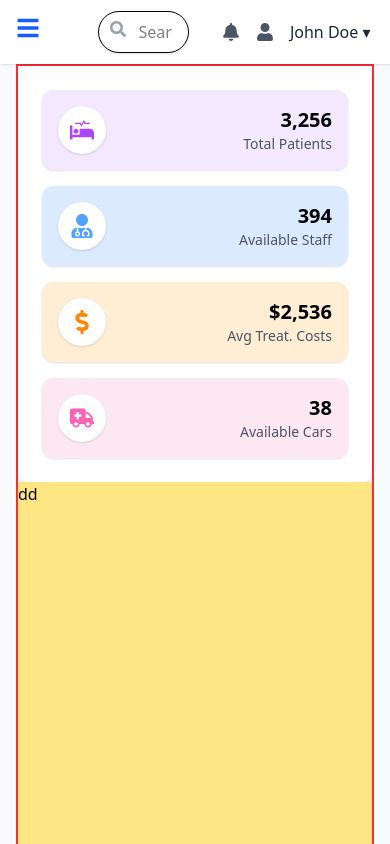
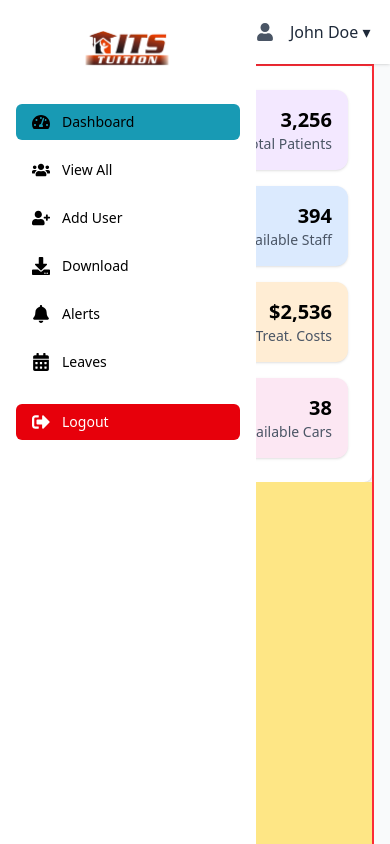
Before and after one commit to MUDLIARADITYA/tryidolerp, a React (Vite) app: page /dashboard in a window 390 px wide. Shown: the top 844 px of the page. Built offline with nearby package versions, Linux system fonts and the light colour scheme.

Commit message:
css in sidebar

```diff
--- a/src/Component/Sidebar.jsx
+++ b/src/Component/Sidebar.jsx
@@ -1,5 +1,5 @@
 import React, { useState, useRef, useEffect } from "react";
-import { Link } from "react-router-dom";
+import { Link, useLocation } from "react-router-dom";
 import {
   FaTachometerAlt,
   FaUsers,
@@ -12,8 +12,9 @@ import {
 } from "react-icons/fa";
 
 const Sidebar = () => {
-  const [isOpen, setIsOpen] = useState(false); // Track sidebar visibility on mobile
+  const [isOpen, setIsOpen] = useState(false);
   const sidebarRef = useRef();
+  const location = useLocation();
 
   const navItems = [
     { name: "Dashboard", icon: <FaTachometerAlt />, route: "/dashboard" },
@@ -24,14 +25,9 @@ const Sidebar = () => {
     { name: "Leaves", icon: <FaCalendarAlt />, route: "/leaves" },
   ];
 
-  // Close sidebar when clicking outside (mobile only)
   useEffect(() => {
     const handleClickOutside = (event) => {
-      if (
-        isOpen &&
-        sidebarRef.current &&
-        !sidebarRef.current.contains(event.target)
-      ) {
+      if (isOpen && sidebarRef.current && !sidebarRef.current.contains(event.target)) {
         setIsOpen(false);
       }
     };
@@ -42,75 +38,60 @@ const Sidebar = () => {
 
   return (
     <>
-      {/* Hamburger Icon for Mobile */}
+      {/* Hamburger for Mobile */}
       <div
         className="md:hidden absolute top-4 left-4 cursor-pointer z-50"
-        onClick={() => setIsOpen(!isOpen)} // Toggle open/close
+        onClick={() => setIsOpen(!isOpen)}
       >
-        <FaBars className="text-2xl text-blue-600" />
+        <FaBars className="text-2xl text-[#05445e]" />
       </div>
 
       {/* Sidebar */}
       <div
         ref={sidebarRef}
-        className={`h-screen fixed top-0 left-0 bg-white p-4 z-50 transition-all duration-300 ease-in-out
-          ${isOpen ? "w-64" : "w-16"} // Adjusted width for collapsed state
-          md:w-64 md:block ${isOpen ? "opacity-100" : "opacity-0"} md:opacity-100`} // Adjust opacity for collapse
+        className={`h-screen fixed top-0 left-0 bg-[#ffffff] p-4 z-50 transition-all duration-300 ease-in-out
+        ${isOpen ? "w-64" : "w-64"} md:w-64 md:block`}
       >
         {/* Logo */}
-        <div className="bg-white rounded-md p-3 mb-6 flex items-center justify-center h-16">
+        <div className="rounded-md p-3 mb-6 flex items-center justify-center h-16">
           <img src="img/logo.png" alt="Logo" className="max-h-full" />
         </div>
 
         {/* Navigation */}
-        <nav className="flex flex-col gap-3">
-          {navItems.map(({ name, icon, route }) => (
-            <Link
-              to={route}
-              key={name}
-              className={`flex items-center gap-3 px-4 py-2 rounded-md ${
-                name === "Dashboard"
-                  ? "bg-blue-600 text-white"
-                  : "bg-gray-200 hover:bg-gray-300"
-              } transition`}
-            >
-              <span className="text-lg">{icon}</span>
-              {/* Show text only when sidebar is open */}
-              <span
-                className={`text-sm font-medium transition-opacity ${
-                  isOpen ? "opacity-100" : "opacity-0"
-                }`}
+        <nav className="flex flex-col gap-3 text-black">
+          {navItems.map(({ name, icon, route }) => {
+            const isActive = location.pathname === route;
+            return (
+              <Link
+                to={route}
+                key={name}
+                className={`flex items-center gap-3 px-4 py-2 rounded-md transition
+                  ${isActive ? "bg-[#189ab4]" : ""}`}
               >
-                {name}
-              </span>
-            </Link>
-          ))}
+                <span className="text-lg">{icon}</span>
+                <span className="text-sm font-medium">{name}</span>
+              </Link>
+            );
+          })}
         </nav>
 
         {/* Logout */}
         <div className="mt-6">
           <button
-            className="flex items-center gap-3 px-4 py-2 rounded-md bg-blue-600 text-white hover:bg-blue-700 w-full transition"
-            onClick={() => console.log("Logged out")} // Handle logout action
+            className="flex items-center gap-3 px-4 py-2 rounded-md bg-red-600 text-white w-full transition"
+            onClick={() => console.log("Logged out")}
           >
             <FaSignOutAlt className="text-lg" />
-            {/* Show text only when sidebar is open */}
-            <span
-              className={`text-sm font-medium transition-opacity ${
-                isOpen ? "opacity-100" : "opacity-0"
-              }`}
-            >
-              Logout
-            </span>
+            <span className="text-sm font-medium">Logout</span>
           </button>
         </div>
       </div>
 
-      {/* Overlay to close sidebar when clicked */}
+      {/* Overlay for Mobile */}
       {isOpen && (
         <div
           className="fixed top-0 left-0 w-full h-full bg-black opacity-50 z-20"
-          onClick={() => setIsOpen(false)} // Close sidebar on overlay click
+          onClick={() => setIsOpen(false)}
         />
       )}
     </>
```
